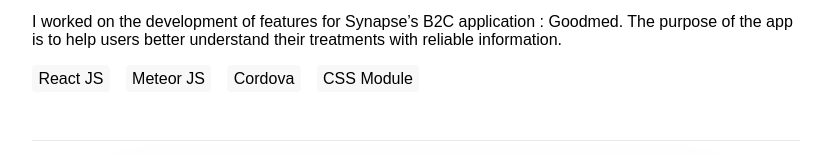
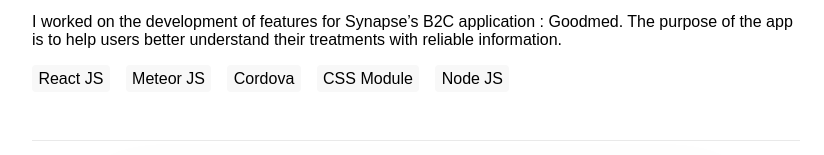
Before and after one commit to graphmatth/my-website, an Astro site: page /goodmed-application in a window 1280 px wide. Shown: the part 159-314 px from the top of the page, without its empty margins (224-1048 px from the left). Built offline with nearby package versions, Linux system fonts and the light colour scheme; Astro itself is replaced by a stand-in of ours; a web font is replaced by a local one.

Commit message:
chore: update content goodmed app

```diff
--- a/src/content/works/goodmed-application.mdx
+++ b/src/content/works/goodmed-application.mdx
@@ -1,7 +1,7 @@
 ---
 title: "Goodmed application"
 draft: false
-stack: ["React JS", "Meteor JS", "Cordova", "CSS Module"]
+stack: ["React JS", "Meteor JS", "Cordova", "CSS Module", "Node JS"]
 ---
 
 import Card from "../../components/Card.astro";
```
